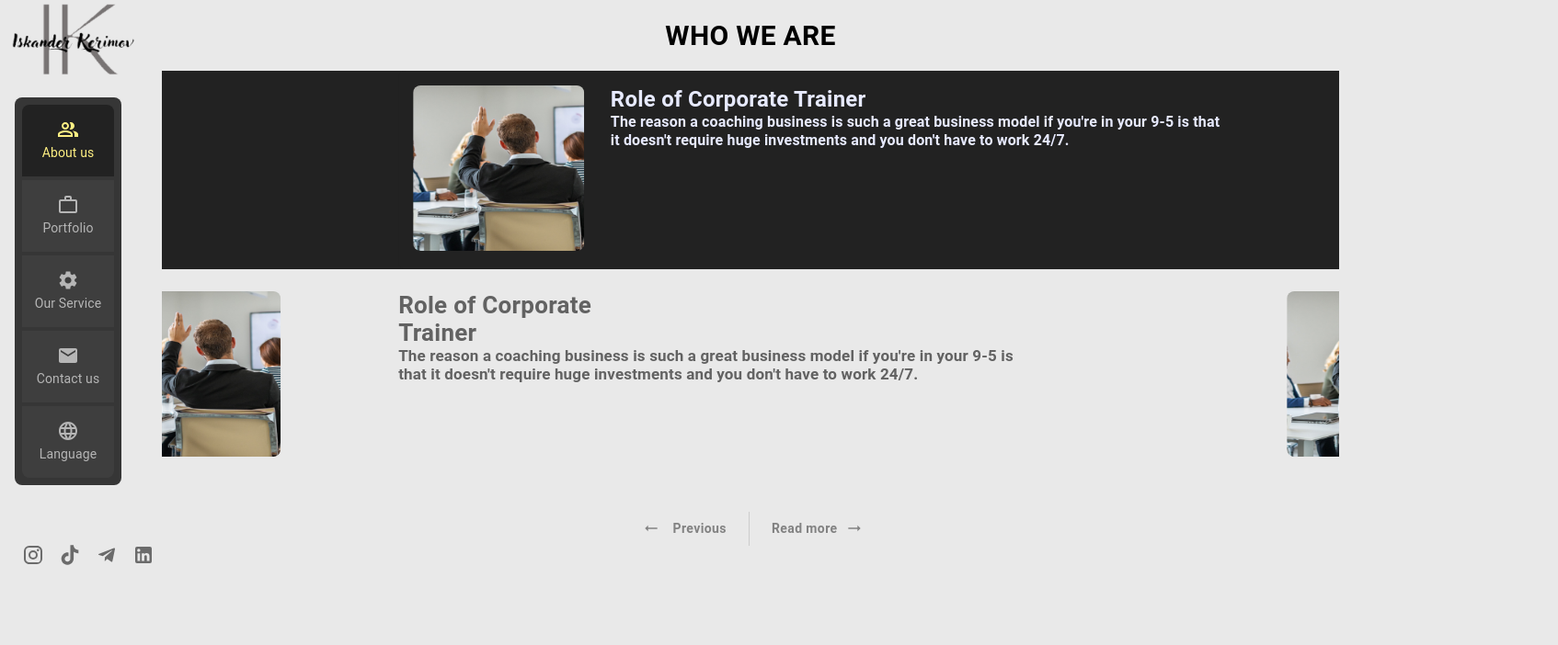
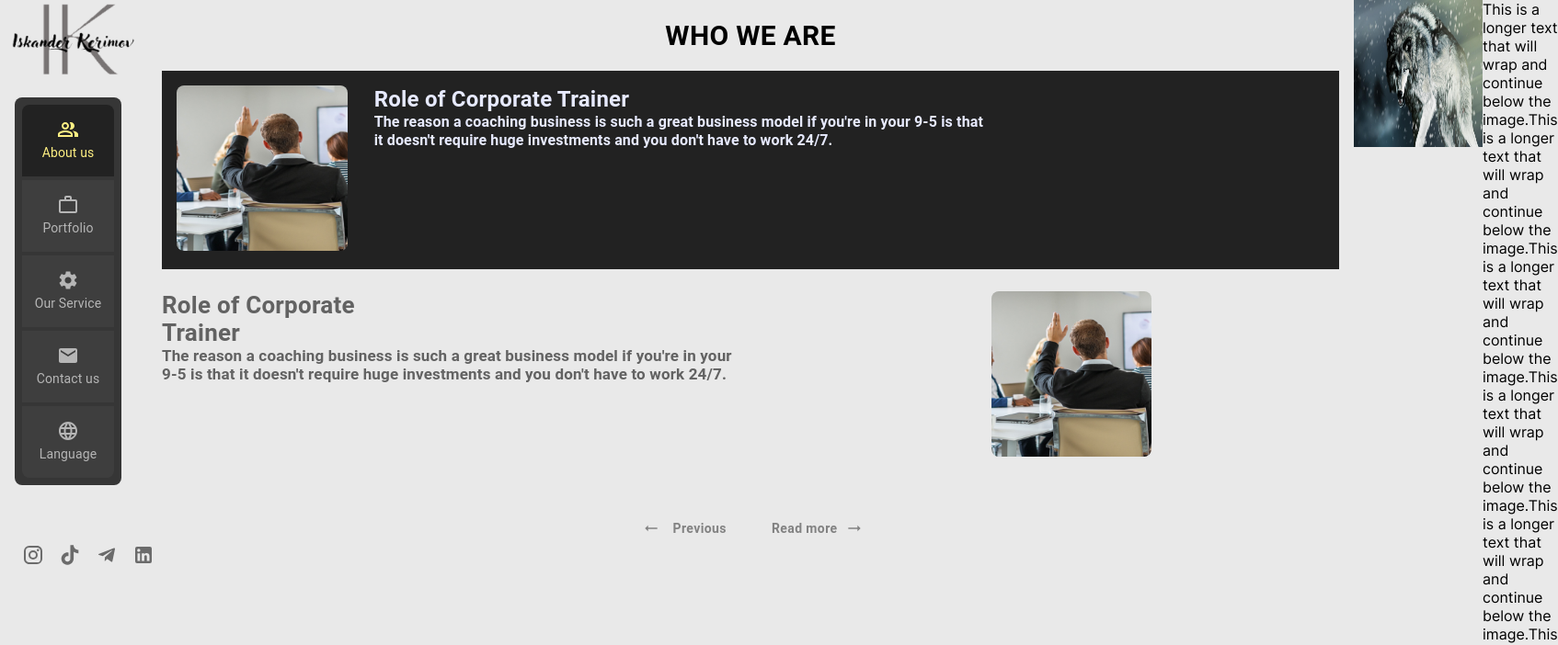
Before and after one commit to GeekSpace-Team/Business, a React (Vite) app: page /about in a window 1280 px wide. Shown: the top 702 px of the page at 92% size, 1694 px wide, since content can reach past the window. Built offline with nearby package versions, Linux system fonts and the light colour scheme.

Commit message:
about create

```diff
--- a/src/assets/index.css
+++ b/src/assets/index.css
@@ -14,22 +14,3 @@ body {
   padding: 0;
   margin: 0;
 }
-
-#diamond {
-  width: 0;
-  height: 0;
-  border: 50px solid transparent;
-  border-bottom-color: #e9e9e9;
-  position: relative;
-  top: -50px;
-}
-#diamond:after {
-  content: "";
-  position: absolute;
-  left: -50px;
-  top: 50px;
-  width: 0;
-  height: 0;
-  border: 50px solid transparent;
-  border-top-color: #e9e9e9;
-}
--- a/src/pages/about/About.tsx
+++ b/src/pages/about/About.tsx
@@ -5,6 +5,7 @@ import { useNavigate } from "react-router-dom";
 import { Swiper, SwiperSlide } from "swiper/react";
 import { Autoplay } from "swiper/modules";
 import "swiper/css";
+import AboutMini from "./AboutMini";
 
 const About: FC = () => {
   const [screenHeight, setScreenHeight] = useState(window.innerHeight);
@@ -51,7 +52,13 @@ const About: FC = () => {
 
   return (
     <>
-      <Stack sx={{ width: "100%", height: "auto" }}>
+      <Stack
+        sx={{
+          width: "100%",
+          height: "auto",
+          display: { lg: "block", md: "block", sm: "none", xs: "none" },
+        }}
+      >
         <Box
           sx={{
             display: "flex",
@@ -147,7 +154,12 @@ const About: FC = () => {
               </Grid>
             </Box>
 
-            <Grid container spacing={1} mt={screenHeight >= 900 ? 5 : 2}>
+            <Grid
+              container
+              spacing={1}
+              mt={screenHeight >= 900 ? 5 : 2}
+              width="94%"
+            >
               <Grid item lg={9} md={8} sm={6} xs={12}>
                 <Typography
                   sx={{
@@ -259,7 +271,12 @@ const About: FC = () => {
               </Grid>
             </Box>
 
-            <Grid container spacing={1} mt={screenHeight >= 900 ? 5 : 2}>
+            <Grid
+              container
+              spacing={1}
+              mt={screenHeight >= 900 ? 5 : 2}
+              width="94%"
+            >
               <Grid item lg={9} md={8} sm={6} xs={12}>
                 <Typography
                   sx={{
@@ -345,6 +362,7 @@ const About: FC = () => {
           </Button>
         </Stack>
       </Stack>
+      <AboutMini />
     </>
   );
 };
--- /dev/null
+++ b/src/pages/about/AboutMini.tsx
@@ -0,0 +1,25 @@
+import { FC } from "react";
+
+const AboutMini: FC = () => {
+  const imageUrl = "/images/321467.jpg";
+  const text =
+    "This is a longer text that will wrap and continue below the image.This is a longer text that will wrap and continue below the image.This is a longer text that will wrap and continue below the image.This is a longer text that will wrap and continue below the image.This is a longer text that will wrap and continue below the image.This is a longer text that will wrap and continue below the image.This is a longer text that will wrap and continue below the image.This is a longer text that will wrap and continue below the image.This is a longer text that will wrap and continue below the image.This is a longer text that will wrap and continue below the image.This is a longer text that will wrap and continue below the image.This is a longer text that will wrap and continue below the image.This is a longer text that will wrap and continue below the image.";
+
+  return (
+    <>
+      <div
+        className="image-text-container"
+        style={{ display: "flex", flexGrow: "initial" }}
+      >
+        <img
+          src={imageUrl}
+          alt="Image description"
+          style={{ width: "140px", height: "160px" }}
+        />
+        <p>{text}</p>
+      </div>
+    </>
+  );
+};
+
+export default AboutMini;
--- a/src/pages/contact/Contact.tsx
+++ b/src/pages/contact/Contact.tsx
@@ -23,7 +23,7 @@ const Contact: FC = () => {
 
   return (
     <>
-      <Stack pt={3} width="100%">
+      <Stack pt={3} width="80%">
         <Stack
           direction="row"
           pt={screenHeight >= 900 ? 3 : 0}
--- a/src/pages/portfolio/Portfolio.tsx
+++ b/src/pages/portfolio/Portfolio.tsx
@@ -37,7 +37,7 @@ const Portfolio: FC = () => {
   }, []);
 
   return (
-    <Stack width="100%">
+    <Stack width="80%">
       <Stack pt={5} mb={-7}>
         <Typography
           sx={{
--- a/src/pages/services/Services.tsx
+++ b/src/pages/services/Services.tsx
@@ -108,7 +108,7 @@ const Services: FC = () => {
 
   return (
     <>
-      <Stack width="100%">
+      <Stack width="86%" mr={3}>
         <Swiper
           modules={[Autoplay]}
           slidesPerView={1}
```
Also changed, not shown: 37 other files (tests, documents, lock files or other folders).
